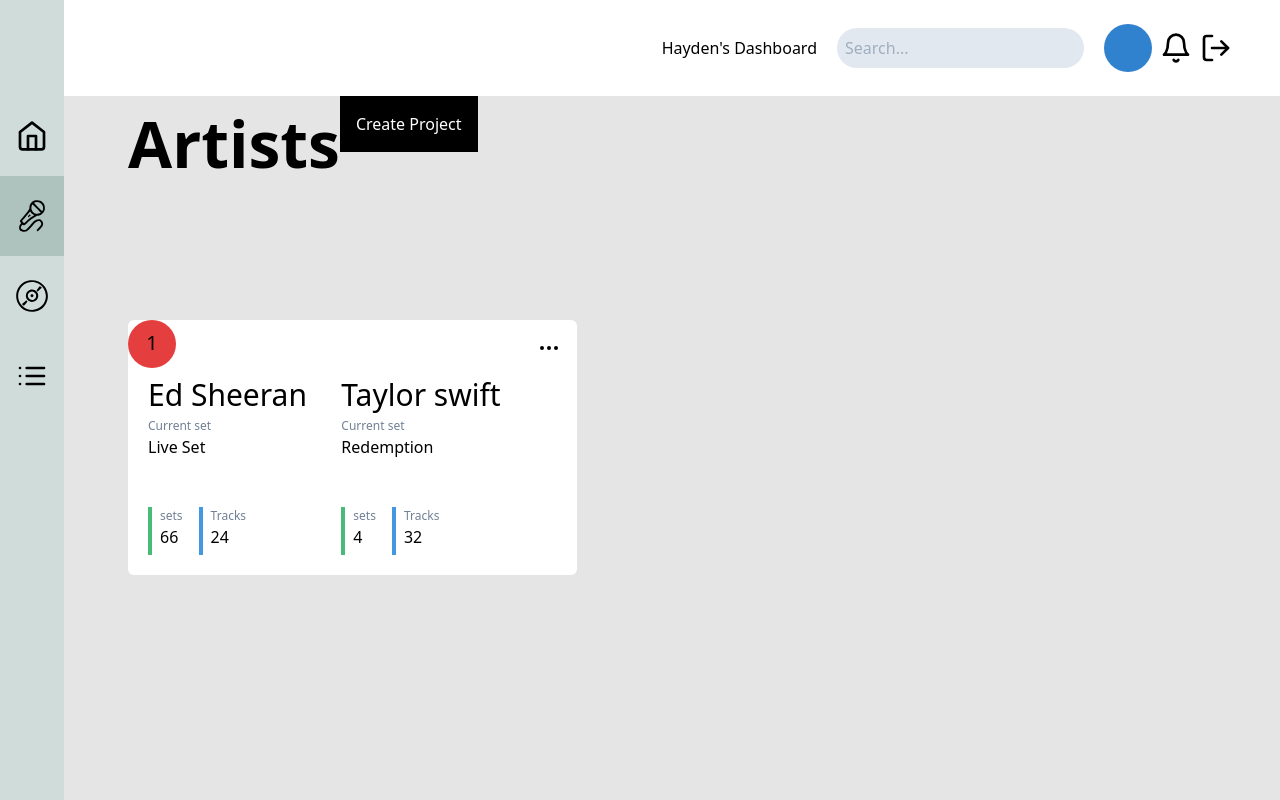
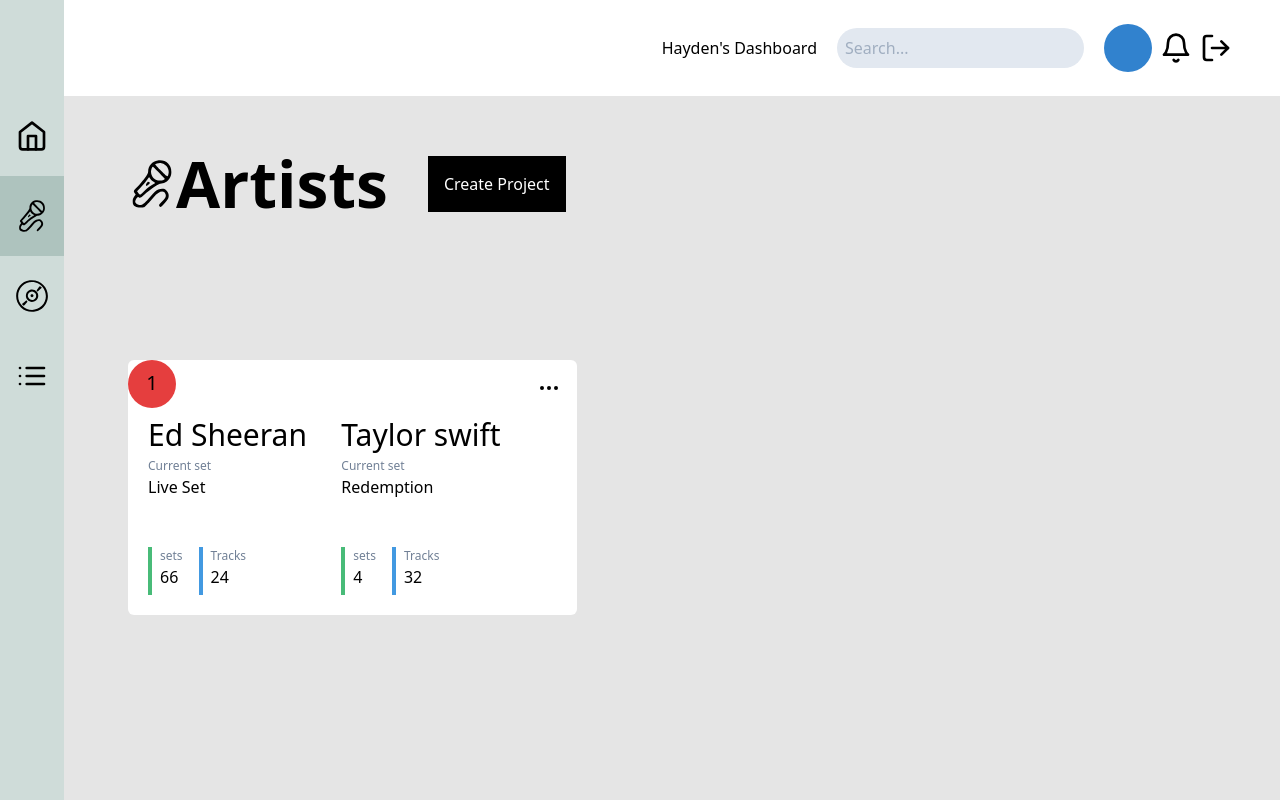
Before and after one commit to HaydenGriffin/Quokka, a React (Create React App) app in the folder frontend/: page / in a window 1280 px wide. Built offline with nearby package versions, Linux system fonts and the light colour scheme.

Commit message:
added mic icon to artist

```diff
--- a/frontend/src/components/PageTitleHeader.tsx
+++ b/frontend/src/components/PageTitleHeader.tsx
@@ -1,4 +1,5 @@
 import React, { PropsWithChildren, FC } from 'react';
+import { ReactComponent as ArtistIcon } from '../assets/icons/mic-thicc.svg';
 
 type PageTitleProps = {
   title: string;
@@ -9,8 +10,9 @@ const PageTitleHeader: FC<PropsWithChildren<PageTitleProps>> = ({
   children,
 }: PropsWithChildren<PageTitleProps>) => {
   return (
-    <div className="flex align-center">
-      <h1 className="text-6xl font-bold">{title}</h1>
+    <div className="flex mt-10 items-center">
+      <ArtistIcon className="w-12 h-12" />
+      <h1 className="text-6xl font-bold mr-10">{title}</h1>
       {children}
     </div>
   );
```
